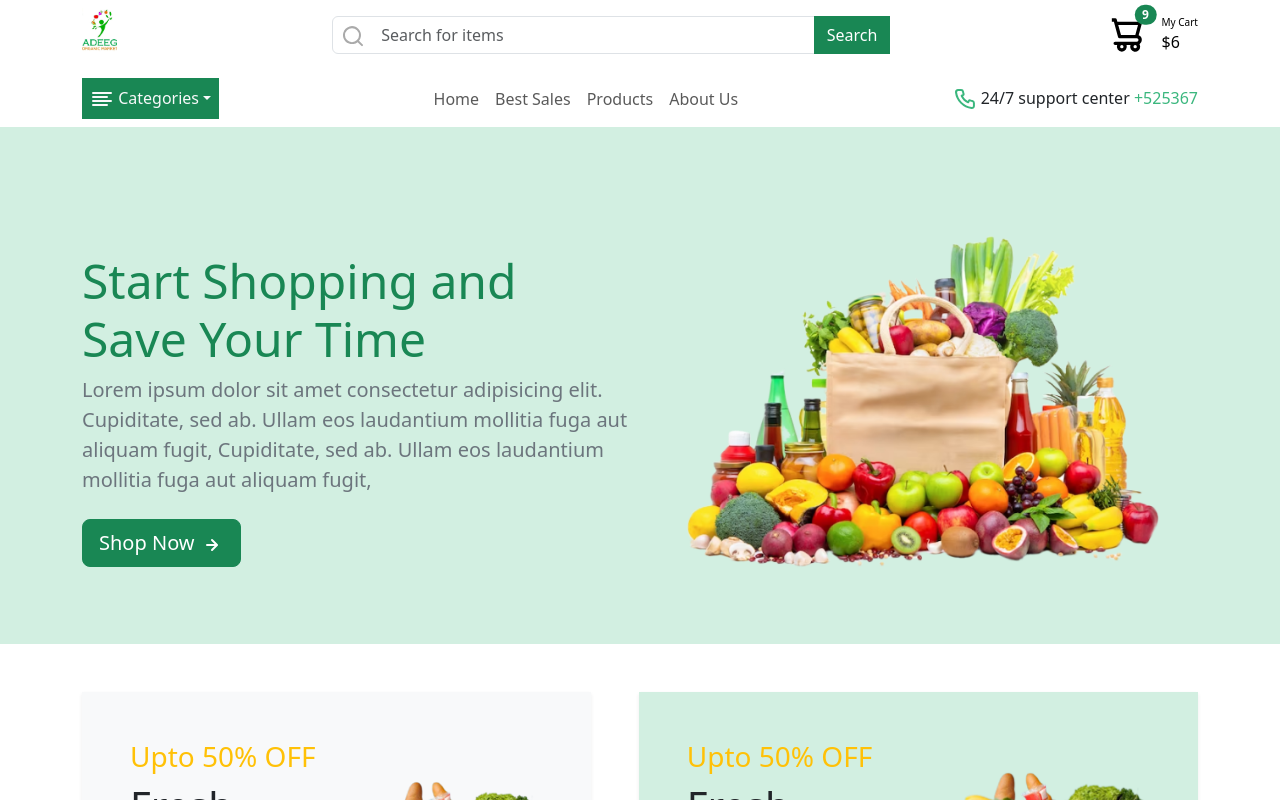
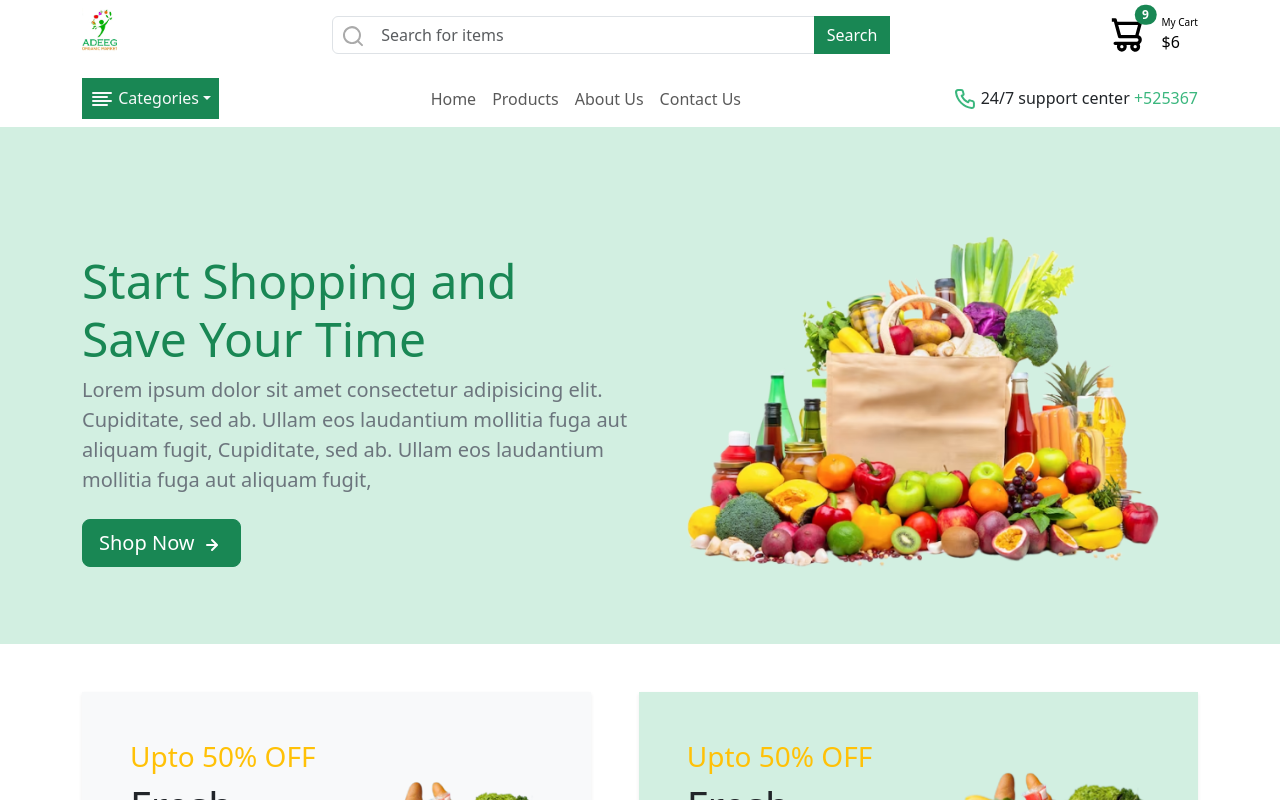
Before and after one commit to kaabe-a/AdeegProject, a React (Vite) app: page / in a window 1280 px wide. Shown: the top 800 px of the page. Built offline with nearby package versions, Linux system fonts and the light colour scheme; no server answers.

Commit message:
Fixing some issues

```diff
--- a/src/components/Navbar.jsx
+++ b/src/components/Navbar.jsx
@@ -114,11 +114,6 @@ const Navbar = () => {
                 </Link>
               </li>
               <li className="nav-item">
-                <a href="#learn" className="nav-link">
-                  Best Sales
-                </a>
-              </li>
-              <li className="nav-item">
                 <Link to={"/products"} className="nav-link">
                   Products
                 </Link>
@@ -126,6 +121,11 @@ const Navbar = () => {
               <li className="nav-item">
                 <Link to={"/about"} className="nav-link">
                   About Us
+                </Link>
+              </li>
+              <li className="nav-item">
+                <Link to={"/contact"} className="nav-link">
+                  Contact Us
                 </Link>
               </li>
             </ul>
--- a/src/pages/product/Product.jsx
+++ b/src/pages/product/Product.jsx
@@ -4,6 +4,8 @@ import { best_sales } from "../../components/product";
 import { useQuery } from "@tanstack/react-query";
 import { UilShoppingCartAlt } from "@iconscout/react-unicons";
 import { ShopContext } from "../../context/ShopContext";
+import { Link } from "react-router-dom";
+
 
 const Product = () => {
   const { addToCart } = useContext(ShopContext);
@@ -36,8 +38,9 @@ const Product = () => {
 
       <div className="row row-cols-1 g-4 row-cols-sm-2 row-cols-md-3 row-cols-lg-4 g-4">
         {data["data"]?.map((product) => (
-
+          <Link to={product.id} style={{ textDecoration: "none" }}>
             <div className="product_card">
+              <a href="/"></a>
               <div className="col">
                 <div className="card shadow-sm border-0">
                   <div className="top-img position-relative bg-light">
@@ -49,8 +52,12 @@ const Product = () => {
                     />
                   </div>
                   <div className="card-body position-relative">
-                <h5 className="card-title text-center short-title">{product.name}</h5>
-                <h5 className="text-secondary text-center">{product.category.name}</h5>
+                    <h5 className="card-title text-center short-title">
+                      {product.name}
+                    </h5>
+                    <h5 className="text-secondary text-center">
+                      {product.category.name}
+                    </h5>
                     <p className="card-text text-center short-description">
                       {product.description}
                     </p>
@@ -59,12 +66,18 @@ const Product = () => {
                     <span className="text-center">${product.amount}/Kg</span>
                     <span className="text-center">{product?.quantity}/qty</span>
                   </div>
-              <button className="btn btn-light text-white m-4" style={{ backgroundColor: "#02CA89" }} onClick=
-                {() => addToCart(product.id)}> <UilShoppingCartAlt color="white"/> Add
+                  <button
+                    className="btn btn-light text-white m-4"
+                    style={{ backgroundColor: "#02CA89" }}
+                    onClick={() => addToCart(product.id)}
+                  >
+                    {" "}
+                    <UilShoppingCartAlt color="white" /> Add
                   </button>
                 </div>
               </div>
             </div>
+          </Link>
         ))}
       </div>
     </div>
```
Lines whose indentation alone changed are shown as unchanged.
